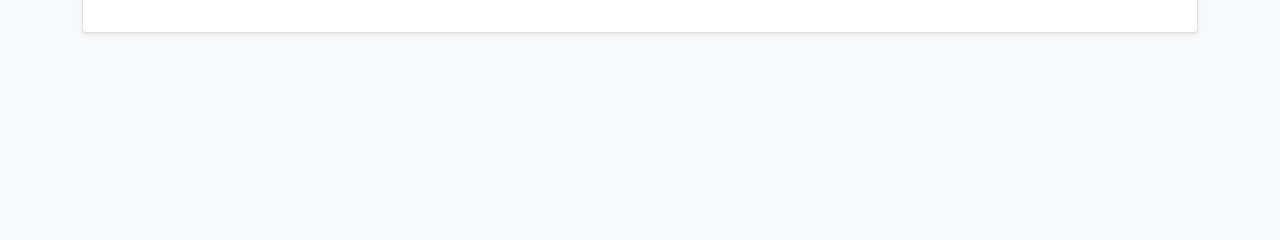
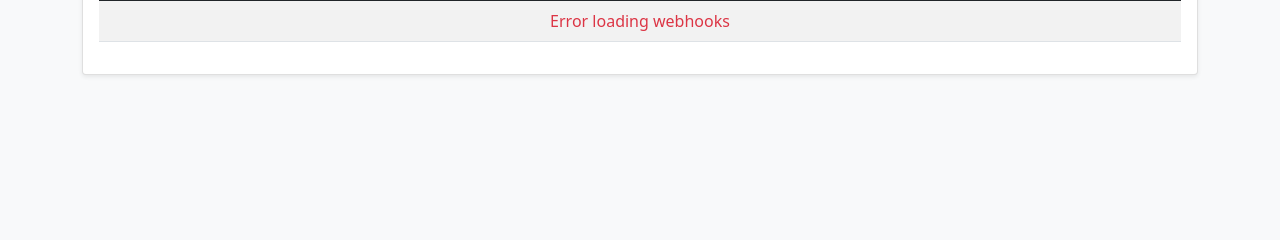
Before and after one commit to geeked-anshuk666/product-importer, a Django app: page /webhooks/ in a window 1280 px wide. Shown: the part 227-467 px from the top of the page. Run offline with Django 4.2, Linux system fonts and the light colour scheme; data that the repository does not hold is empty.

Commit message:
Fix webhook delete functionality and improve error handling

```diff
--- a/templates/webhook_list.html
+++ b/templates/webhook_list.html
@@ -192,6 +192,12 @@
             });
         });
 
+        // Handle delete webhook modal
+        $('#deleteWebhookModal').on('show.bs.modal', function(event) {
+            const button = $(event.relatedTarget);
+            currentWebhookId = button.data('webhook-id');
+        });
+
         // Handle delete webhook
         $('#confirmDeleteWebhookBtn').on('click', function() {
             if (currentWebhookId) {
@@ -207,6 +213,8 @@
                         alert('Error deleting webhook: ' + xhr.responseText);
                     }
                 });
+            } else {
+                alert('No webhook selected for deletion.');
             }
         });
 
@@ -254,8 +262,12 @@
                 const tbody = $('#webhooksTableBody');
                 tbody.empty();
 
-                if (data.length > 0) {
-                    data.forEach(function(webhook) {
+                try {
+                    // Handle both paginated and non-paginated responses
+                    const webhooks = data.results || data;
+
+                    if (webhooks.length > 0) {
+                        webhooks.forEach(function(webhook) {
                             const status = webhook.is_active ? 'Active' : 'Inactive';
                             const statusClass = webhook.is_active ? 'text-success' : 'text-danger';
                             const eventType = webhook.event_type.replace('_', ' ').replace(/\b\w/g, l => l.toUpperCase());
@@ -287,8 +299,15 @@
                     } else {
                         tbody.append('<tr><td colspan="4" class="text-center">No webhooks found</td></tr>');
                     }
-            }).fail(function() {
-                alert('Error loading webhooks');
+                } catch (error) {
+                    console.error('Error processing webhooks data:', error);
+                    tbody.append('<tr><td colspan="4" class="text-center text-danger">Error loading webhooks</td></tr>');
+                }
+            }).fail(function(xhr, status, error) {
+                console.error('Error loading webhooks:', status, error);
+                const tbody = $('#webhooksTableBody');
+                tbody.empty();
+                tbody.append('<tr><td colspan="4" class="text-center text-danger">Error loading webhooks: ' + error + '</td></tr>');
             });
         }
     });
```
Lines whose indentation alone changed are shown as unchanged.
